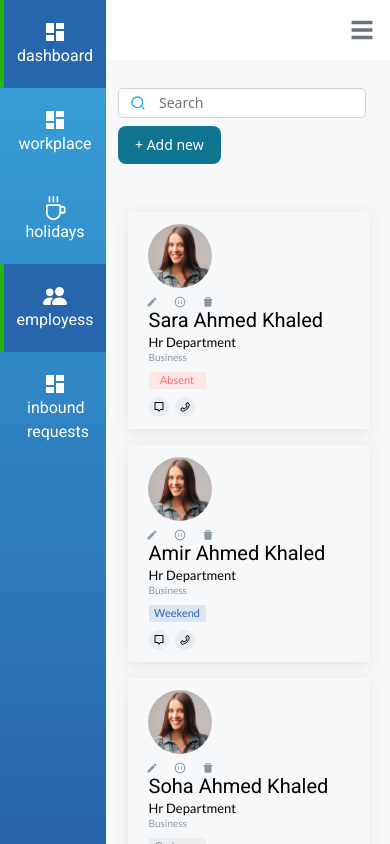
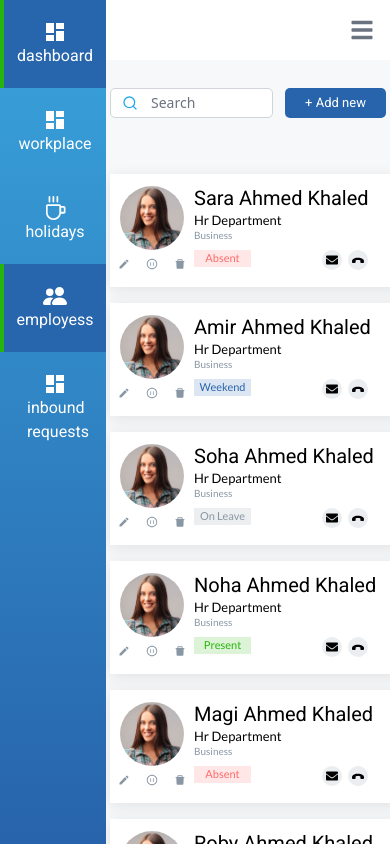
Before and after one commit to rehabmahmoud20/React-Crud, a React (Create React App) app: page / in a window 390 px wide. Built offline with nearby package versions, Linux system fonts and the light colour scheme.

Commit message:
edit style

```diff
--- a/package.json
+++ b/package.json
@@ -3,9 +3,7 @@
   "version": "0.1.0",
   "private": true,
   "dependencies": {
-    "@emotion/react": "^11.10.5",
-    "@emotion/styled": "^11.10.5",
-    "@mui/material": "^5.11.0",
+
     "@reduxjs/toolkit": "^1.9.0",
     "@testing-library/jest-dom": "^5.16.5",
     "@testing-library/react": "^13.4.0",
@@ -20,7 +18,6 @@
     "react-redux": "^8.0.5",
     "react-router-dom": "^6.4.3",
     "react-scripts": "5.0.1",
-    "styled-components": "^5.3.6",
     "web-vitals": "^2.1.4"
   },
   "scripts": {
--- a/src/App.js
+++ b/src/App.js
@@ -18,11 +18,12 @@ class App extends React.Component {
         <div>
           <Sidebar />
         </div>
-        <div className="main-bg w-full mx-auto  h-screen overflow-auto">
+        <div className="main-bg w-full mx-auto  h-screen overflow-auto ">
           <NavbarComponent />
-          <div className="px-3 md:flex justify-between mb-12">
+          <div className=" flex mb-12 px-1 sm:px-9">
             <Search />
-            <NewEmploee className='w-1/5' />
+            <NewEmploee  />
+
           </div>
 
           <EmployeeList />
--- a/src/components/Employess/EmployeeCard/EmployeeCard.jsx
+++ b/src/components/Employess/EmployeeCard/EmployeeCard.jsx
@@ -7,8 +7,8 @@ import ToolTip from "./ToolTip";
 import { MdModeEdit } from "react-icons/md";
 import { AiOutlinePauseCircle } from "react-icons/ai";
 import { AiFillDelete } from "react-icons/ai";
-import { BiMessageAlt } from "react-icons/bi";
-import { AiOutlinePhone } from "react-icons/ai";
+import { FaEnvelope } from "react-icons/fa";
+import { ImPhoneHangUp } from "react-icons/im";
 import CustomizedTooltips from './ToolTip';
 import ArrowTooltips from '../ArrowTooltips';
 
@@ -22,7 +22,7 @@ const EmployeeCard = ({ employee, removeEmp }) => {
     "on-leave flex items-center justify-center mb-2 sm:mb-0 ": empCase === "on leave",
   });
   return (
-    <section className="card mx-auto mb-4 sm-mb-0 sm:flex w-fit py-3  sm:pr-4 h-fit ">
+    <section className="card bg-white mx-auto mb-4 sm-mb-0 flex w-fit py-3 px-2 sm:px-0 sm:pr-4 h-fit ">
       {/* card image */}
       <div className="card-img   sm:border-r">
         <img
@@ -40,20 +40,20 @@ const EmployeeCard = ({ employee, removeEmp }) => {
         </div>
       </div>
       {/* card content */}
-      <div className="card-content capitalize pr-5 lg:pr-0">
+      <div className="card-content capitalize pl-2 sm:pr-5 lg:pr-0">
         <p className="text-xl card-name  ">{employeeName}</p>
         <p className="mb-px poistion-text">{position}</p>
         <p className="mb-2.5 muted department-text">{department}</p>
-        <div className="emp-data sm:flex items-center">
+        <div className="emp-data flex sm:items-center justify-between">
           <p className={className}>{empCase}</p>
 
 
           <div className="content-icons flex justify-start ">
             <div className="info-icon w-5 h-5 rounded-full bg-muted flex items-center justify-center mr-1.5">
-              <BiMessageAlt className=" text-xs hover:cursor-pointer" />
+              <FaEnvelope className=" text-xs hover:cursor-pointer" />
             </div>
             <div className="info-icon w-5 h-5 rounded-full bg-muted flex items-center justify-center mr-1.5">
-              <AiOutlinePhone className="text-xs hover:cursor-pointer" />
+              <ImPhoneHangUp className="text-xs hover:cursor-pointer" />
             </div>
             <div className="info-icon  w-5 h-fit h-5 rounded-full bg-muted flex items-center bg-blue-100 justify-center">
               {/* <ToolTip employee={employee} /> */}
--- a/src/components/Employess/EmployeeCard/card.css
+++ b/src/components/Employess/EmployeeCard/card.css
@@ -6,7 +6,7 @@
   box-shadow: 0 3px 15px 0 rgba(0, 0, 0, 0.09);
 }
 .card-img {
-  width: 104px;
+  /* width: 104px; */
 }
 
 .card-name {
@@ -14,7 +14,9 @@
   line-height: 1.2;
   font-family: "Roboto", sans-serif;
   /* ellipsis */
-  width:200px;
+  /* width: 261px;; */
+  width: 200px;;
+
   white-space: nowrap;
   overflow: hidden;
   text-overflow: ellipsis;
@@ -27,7 +29,7 @@
 .weekend,
 .on-leave {
   font-size: 11px;
-  margin-right: 132px;
+  /* margin-right: 132px; */
   line-height: 1.18;
   width: 57px;
   height: 17px;
@@ -50,7 +52,7 @@
   color: #8997a4;
 }
 .card-content {
-  padding-left: 21px;
+  /* padding-left: 21px; */
 }
 .info-icon {
   background-color: #eaeef0;
@@ -68,3 +70,22 @@
   line-height: 1.3;
   margin-bottom: 8px;
 }
+@media screen and (min-width: 640px) {
+  .card-content {
+    padding-left: 21px;
+  }
+  .card-name {
+    /* ellipsis */
+    width: 261px;;
+  }
+  .present,
+.absent,
+.weekend,
+.on-leave {
+  margin-right: 132px;
+
+}
+.card-img {
+  width: 104px;
+}
+}
--- a/src/components/Employess/EmployeeList.jsx
+++ b/src/components/Employess/EmployeeList.jsx
@@ -12,7 +12,7 @@ const EmployeeList = () => {
     dispatch(removeEmployee(id));
   };
   return (
-    <main className="  main-content  w-full  md:grid   lg:grid-cols-2   h-fit gap-y-9    px-4">
+    <main className="  main-content  w-full  md:grid   lg:grid-cols-2   h-fit gap-y-9 px-1  sm:px-9">
       {emps.map((e) => (
         <EmployeeCard employee={e} key={e.id} removeEmp={deleteEmployee} />
       ))}
--- a/src/components/NewEmploeeData/NewEmploee.jsx
+++ b/src/components/NewEmploeeData/NewEmploee.jsx
@@ -27,7 +27,7 @@ const NewEmploee = () => {
   } = useForm({ mode: "onChange" });
   return (
     <React.Fragment>
-      <div className="flex flex-wrap gap-4">
+      <div className="">
         <Button onClick={onClick} className=" p-0">
           + Add new
         </Button>
@@ -51,7 +51,7 @@ const NewEmploee = () => {
           >
             {/* ============================================ personal info data ====================================================================== */}
             <div className="info-title relative">
-              <p className="font-bold main-color after-title  mb-8">
+              <p className="font-bold main-color after-title  mb-7">
                 Personal Info
               </p>
             </div>
@@ -70,11 +70,19 @@ const NewEmploee = () => {
                   </label>
                   <input
                     type="text"
+                    name="employeeName"
                     id="name"
                     className="  border border-gray-300 text-gray-900 text-sm  focus:ring-blue-500 focus:border-blue-500 block w-full py-1 px-6 "
-                    required
-                    {...register("employeeName")}
+
+                    {...register('employeeName', {
+                      required: 'This is required',
+                  })}
                   />
+                     {errors.employeeName?.type === 'required' && (
+                                    <p className="mt-2 text-sm text-red-600 dark:text-red-500">
+                                        {errors.employeeName.message}
+                                    </p>
+                                )}
                 </div>
 
                 <div className="personal-info-input mb-3.5">
@@ -128,7 +136,7 @@ const NewEmploee = () => {
             </div>
             {/* ============================================ office info data ====================================================================== */}
             <div className="info-title relative">
-              <p className="font-bold main-color after-title  office-info-margin">
+              <p className="font-bold main-color after-title  mb-3.5 ">
                 Office Info
               </p>
             </div>
@@ -267,7 +275,7 @@ const NewEmploee = () => {
             {/* ============================================ Work From Home ====================================================================== */}
 
             <div className="info-title relative">
-              <p className="font-bold main-color after-title  mb-8">
+              <p className="font-bold main-color after-title  mb-6">
                 Work From Home
               </p>
             </div>
--- a/src/components/NewEmploeeData/NewEmploeeData.css
+++ b/src/components/NewEmploeeData/NewEmploeeData.css
@@ -3,7 +3,7 @@
 @import url('https://fonts.googleapis.com/css2?family=Roboto&display=swap');
 /* ============================================ modal custom style =================================================*/
 body > div:nth-child(3) > div > div {
-  margin: auto auto 20px auto !important;
+  /* margin: auto auto 20px auto !important; */
   /* margin: auto; */
 }
 /* @media screen and (min-width: 1400px) {
@@ -16,7 +16,7 @@ body > div:nth-child(3) > div > div {
 body > div:nth-child(3) > div > div {
   border-radius: 0;
   max-width: 61% !important;
-  min-width: 61% !important;
+
 }
 body > div:nth-child(3) > div{
   height: 100%;
@@ -29,6 +29,7 @@ body > div:nth-child(3) > div{
     margin-right: 11px;
     border-color: #737373;
     margin-bottom: 18px;
+    width: 24%;
   }
 
 }
@@ -62,6 +63,7 @@ body > div:nth-child(3) > div{
 /* ================================================== form inputs style ===========================================*/
 .personal-info-input {
   /* margin: 0 0 15px 13px; */
+  /* margin: auto !important; */
   width: 100%;
   /* width: 401px; */
   /* background-color: #737373; */
@@ -107,23 +109,19 @@ select {
 }
 
 /*add new button */
-#root
-  > section
-  > div.mx-auto.h-screen.overflow-auto.w-11\/12
-  > div
-  > div
-  > button
-  > span {
-  font-size: 13px !important;
+
+#root > section > div.main-bg.w-full.mx-auto.h-screen.overflow-auto > div > div > button > span{
+  font-size: 13px ;
+  font-family: 'Roboto', sans-serif;
+
 }
-#root
-  > section
-  > div.mx-auto.w-11\/12.h-screen.overflow-auto
-  > div
-  > div
-  > button {
+#root > section > div.main-bg.w-full.mx-auto.h-screen.overflow-auto > div > div > button{
   height: 30px;
+  width: 101px;
+  background-color: #2764ac;
+  border-radius: 5px;
 }
+
 /* form btn */
 .btn {
   width: 85px;
--- a/src/components/search/Search.jsx
+++ b/src/components/search/Search.jsx
@@ -13,7 +13,7 @@ const Search = () => {
   };
 
   return (
-      <form className="w-full mb-2 md:mb-0 md:w-3/4 2xl:w-11/12 ">
+      <form className="w-full mb-2 md:mb-0  mr-0 sm:mr-3 ">
         <label
           htmlFor="default-search"
           className="mb-2 text-sm font-medium text-gray-900 sr-only dark:text-white"
```
Also changed, not shown: src/components/Employess/ArrowTooltips.jsx (+0 -46 lines), 1 other file (tests, documents, lock files or other folders).
